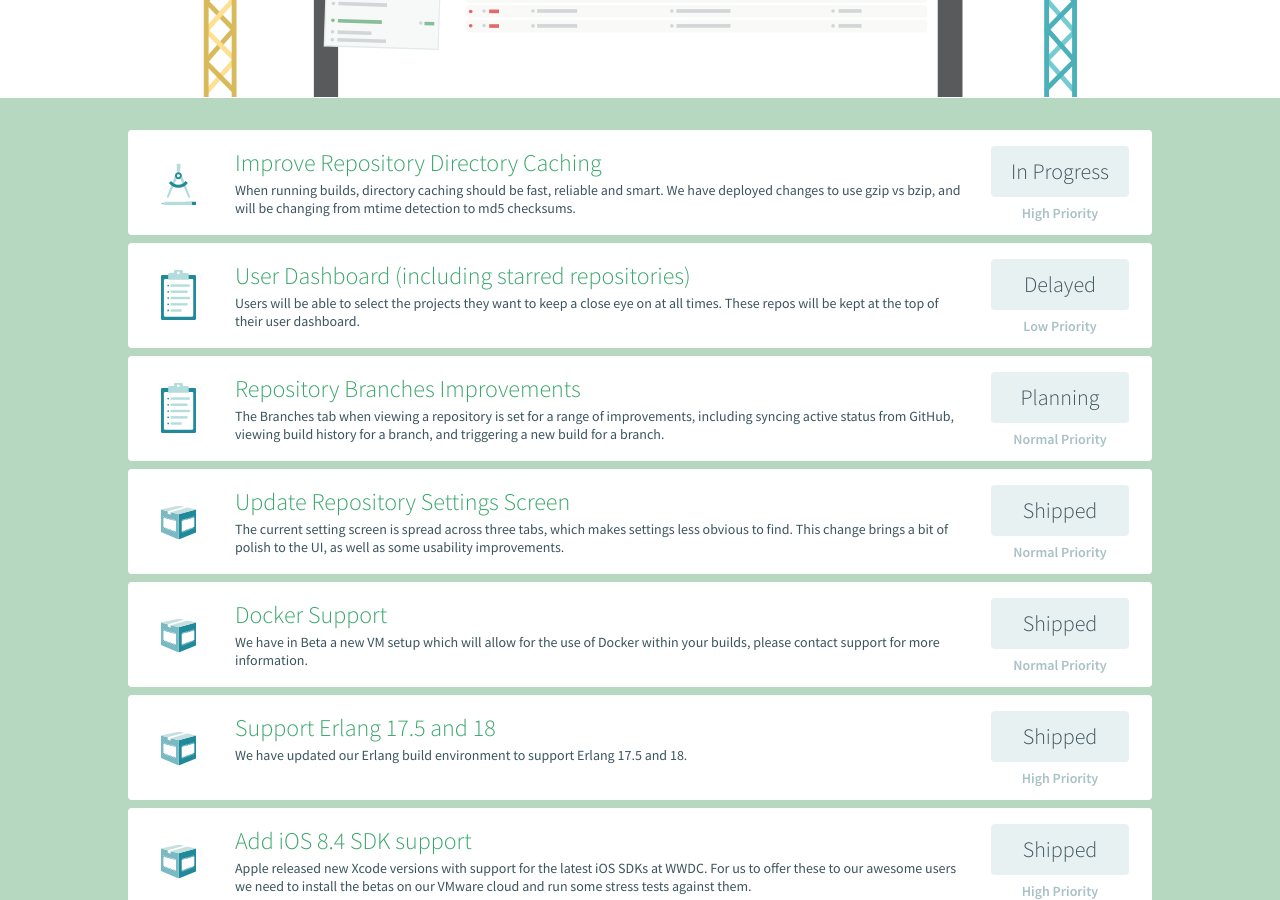
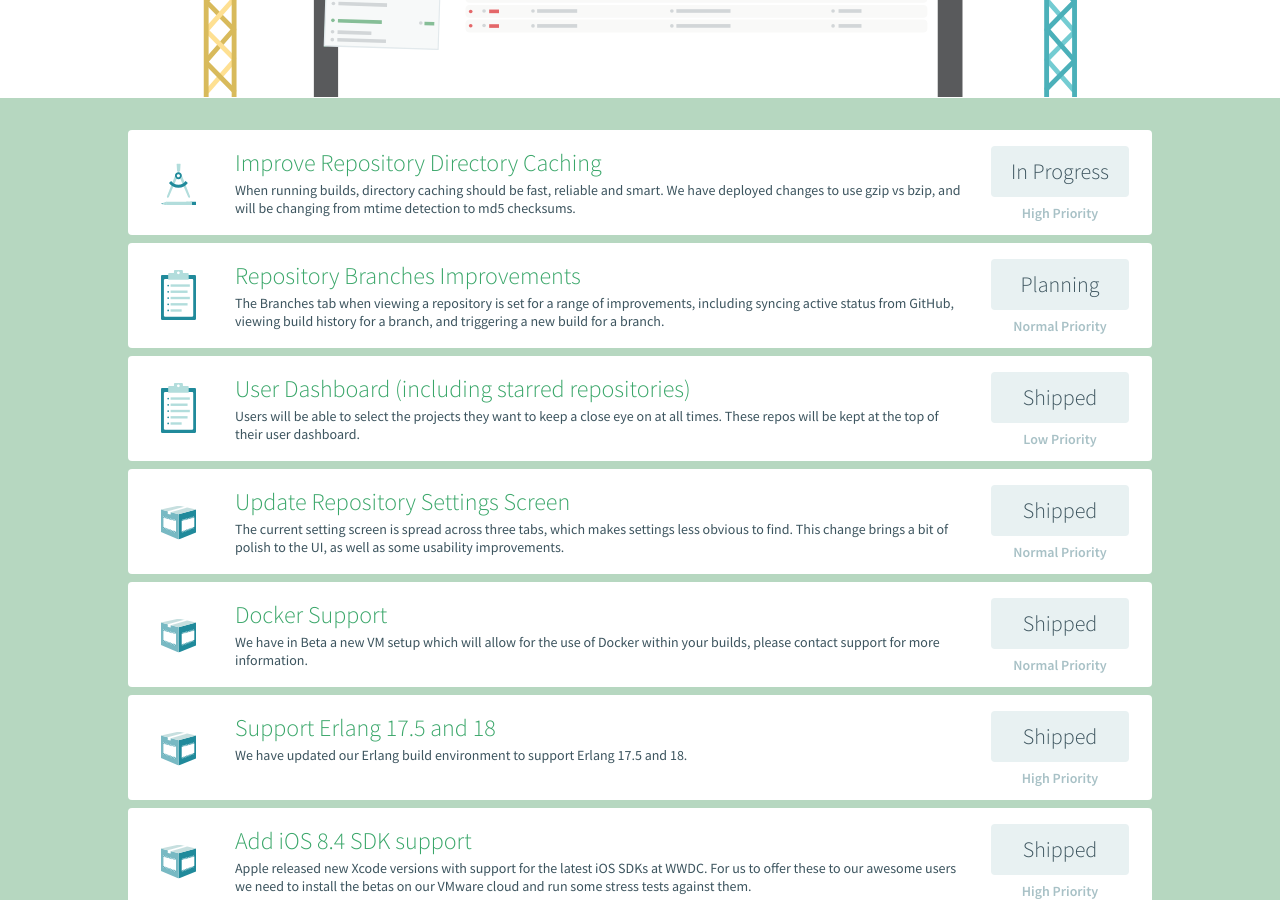
Before and after one commit to travis-ci/travis-next, a Jekyll site: the page built from index.html, in a window 1280 px wide and 900 px high, scrolled down 494 px. Built offline with Jekyll 4.4.1, drawn with Linux system fonts in a browser that asks for light colours.

Commit message:
Mark Dashboard as shipped and reorder features

```diff
--- a/_data/steps.yml
+++ b/_data/steps.yml
@@ -6,17 +6,17 @@
   status: 'In Progress'
   priority: 'high'
 - 7:
-  title: 'User Dashboard (including starred repositories)'
-  description: 'Users will be able to select the projects they want to keep a close eye on at all times. These repos will be kept at the top of their user dashboard.'
-  icon: 'clipboard'
-  status: 'Delayed'
-  priority: 'low'
-- 8:
   title: 'Repository Branches Improvements'
   description: 'The Branches tab when viewing a repository is set for a range of improvements, including syncing active status from GitHub, viewing build history for a branch, and triggering a new build for a branch.'
   icon: 'clipboard'
   status: 'Planning'
   priority: 'normal'
+- 8:
+  title: 'User Dashboard (including starred repositories)'
+  description: 'Users will be able to select the projects they want to keep a close eye on at all times. These repos will be kept at the top of their user dashboard.'
+  icon: 'clipboard'
+  status: 'Shipped'
+  priority: 'low'
 - 9:
   title: 'Update Repository Settings Screen'
   description: 'The current setting screen is spread across three tabs, which makes settings less obvious to find. This change brings a bit of polish to the UI, as well as some usability improvements.'
```
